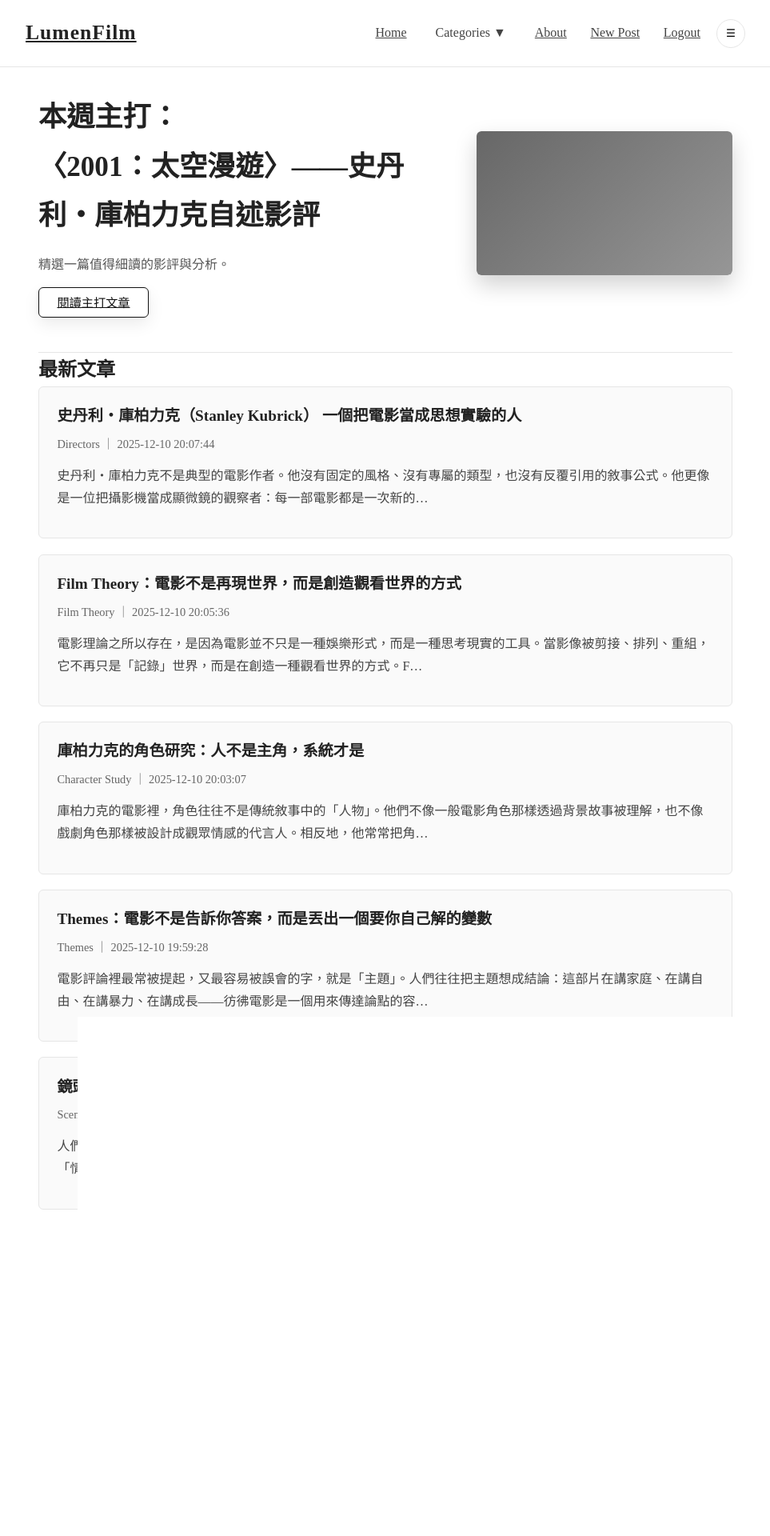
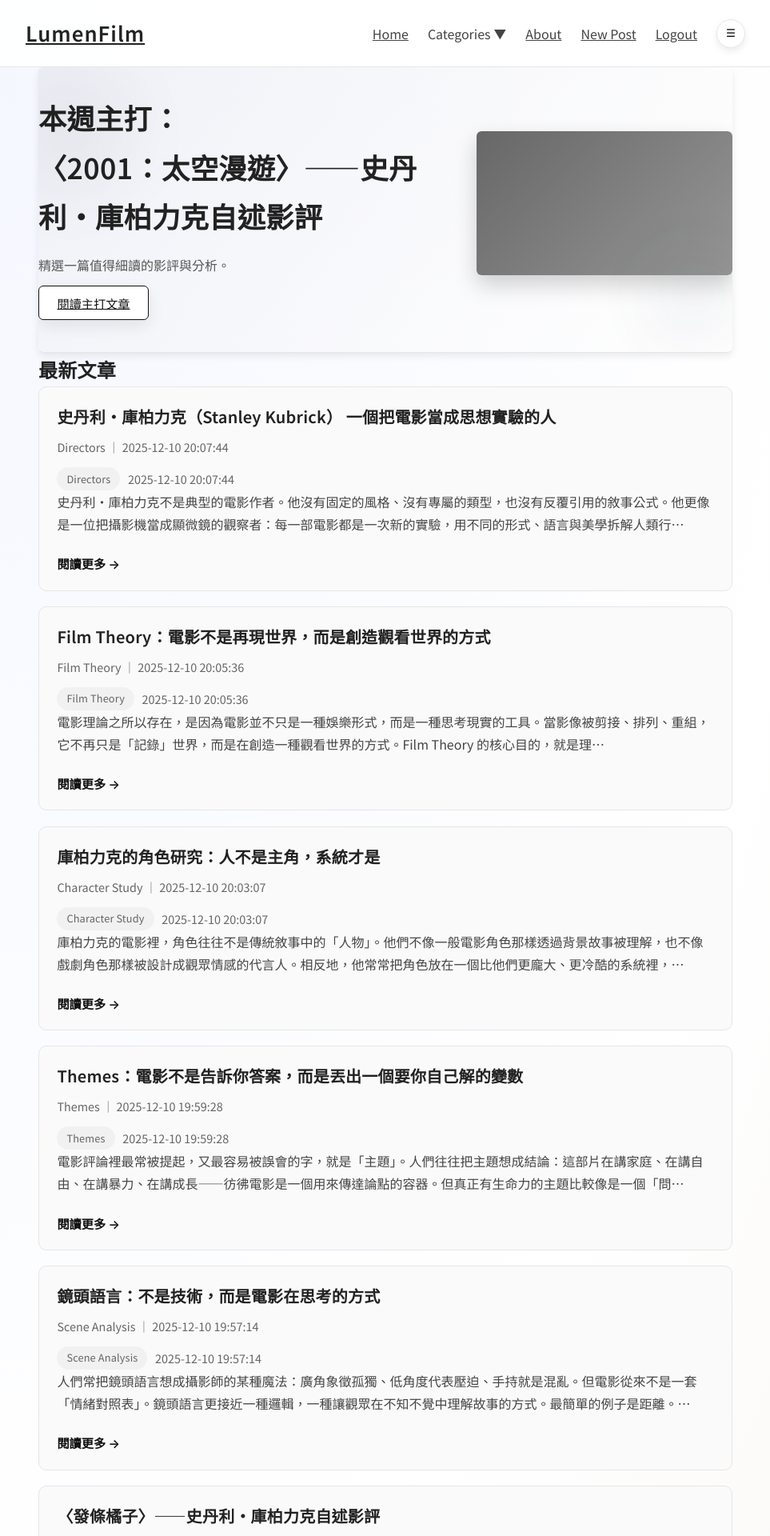
Before and after one commit to leotsai940914/114-1-Department-Computer-Network-and-Programming-, a Flask app: page / in a window 1280 px wide. Shown: the top 1920 px of the page at 80% size, without its empty margins (158-1121 px from the left). Before the commit the page ends 1512 px from the top, so only its background shows below. Run offline with Flask 3, Linux system fonts and the light colour scheme; the visitor is signed in with stand-in values (Sample User, id 1); data comes from the database, SQL or seed files in the repository; both versions use the stored data as it was after the commit; grey boxes are pictures that could not be loaded.

Commit message:
ui優化

```diff
--- a/Final Project/static/css/style.css
+++ b/Final Project/static/css/style.css
@@ -8,12 +8,16 @@
     --color-text: #222222;
     --color-text-muted: #666666;
     --color-border: #e6e6e6;
-    --color-border-soft: #f0f0f0;
+    --color-border-soft: #f5f5f5;
     --color-accent: #111111;
+    --color-accent-soft: #1e293b;
     --color-card-bg: #fafafa;
+    --shadow-sm: 0 4px 10px rgba(0,0,0,0.08);
+    --shadow-md: 0 8px 20px rgba(0,0,0,0.12);
+    --shadow-lg: 0 12px 28px rgba(0,0,0,0.16);
 
     /* ==== 字體 ==== */
-    --font-family-main: "Noto Serif TC", serif;
+    --font-family-main: "Noto Sans TC", "Inter", -apple-system, BlinkMacSystemFont, "Segoe UI", sans-serif;
 
     /* Typography scale */
     --font-size-xl: 2.2rem;   /* Hero 標題 */
@@ -53,7 +57,7 @@ body {
     margin: 0;
     padding: 0;
     font-family: var(--font-family-main);
-    background-color: var(--color-bg);
+    background: radial-gradient(140% 140% at 10% 0%, #f5f7ff 0%, #ffffff 60%, #f8f4f1 100%);
     color: var(--color-text);
     font-size: var(--font-size-base);
     line-height: var(--line-height-base);
@@ -73,6 +77,7 @@ button,
 h1, h2, h3 {
     margin: 0;
     line-height: var(--line-height-base);
+    letter-spacing: 0.01em;
 }
 
 p {
@@ -107,7 +112,24 @@ button,
 
 .site-header {
     border-bottom: 1px solid var(--color-border);
-    background-color: var(--color-bg);
+    background-color: rgba(255,255,255,0.9);
+    backdrop-filter: blur(6px);
+    position: sticky;
+    top: 0;
+    z-index: 1200;
+}
+
+.nav-overlay {
+    position: fixed;
+    inset: 0;
+    background: rgba(0,0,0,0.25);
+    backdrop-filter: blur(2px);
+    display: none;
+    z-index: 1000;
+}
+
+#navOverlay {
+    display: none;
 }
 
 .nav-container {
@@ -115,8 +137,82 @@ button,
     justify-content: space-between;
     align-items: center;
     padding: 1.2rem 0;
+    position: relative;
+    z-index: 1200;
 }
 
+.nav-links {
+    display: flex;
+    align-items: center;
+    position: relative;
+    z-index: 1300;
+    gap: 0.5rem;
+}
+
+.burger-toggle {
+    display: none;
+    width: 40px;
+    height: 40px;
+    border-radius: 50%;
+    border: 1px solid var(--color-border);
+    background: #fff;
+    cursor: pointer;
+    margin-right: 0.8rem;
+    box-shadow: var(--shadow-sm);
+    font-size: 1.1rem;
+}
+
+@media (max-width: 700px) {
+    .nav-container {
+        flex-wrap: wrap;
+    }
+
+    .burger-toggle {
+        display: inline-block;
+    }
+
+    .nav-links {
+        position: fixed;
+        top: 0;
+        right: -100%;
+        width: 75%;
+        max-width: 320px;
+        height: 100vh;
+        flex-direction: column;
+        align-items: flex-start;
+        padding: 1.2rem;
+        gap: 0.8rem;
+        background: #fff;
+        box-shadow: var(--shadow-lg);
+        transition: right var(--transition-normal);
+    }
+
+    .nav-links.nav-open {
+        right: 0;
+    }
+
+    #navOverlay {
+        position: fixed;
+        inset: 0;
+        background: rgba(0,0,0,0.25);
+        backdrop-filter: blur(2px);
+        display: none;
+        z-index: 1100;
+    }
+
+    #navOverlay.show {
+        display: block;
+    }
+
+    .dropdown-menu {
+        position: relative;
+        top: 0;
+        left: 0;
+        width: 100%;
+        box-shadow: none;
+        border: 1px solid var(--color-border);
+    }
+}
 .logo a {
     font-size: 1.6rem;
     font-weight: 600;
@@ -125,15 +221,33 @@ button,
 }
 
 .nav-links a {
-    margin-left: 1.6rem;
+    margin-left: 1rem;
     color: #444;
     font-size: 1rem;
+    position: relative;
 }
 
 .nav-links a:hover {
     color: #000;
     text-decoration: none;
     opacity: 0.8;
+}
+
+.nav-links a::after {
+    content: "";
+    position: absolute;
+    left: 0;
+    bottom: -4px;
+    width: 100%;
+    height: 2px;
+    background: linear-gradient(90deg, #111, #4b5563);
+    transform: scaleX(0);
+    transform-origin: left;
+    transition: transform var(--transition-fast);
+}
+
+.nav-links a:hover::after {
+    transform: scaleX(1);
 }
 
 .admin-menu {
@@ -149,6 +263,9 @@ button,
     width: 36px;
     height: 36px;
     cursor: pointer;
+    display: grid;
+    place-items: center;
+    box-shadow: var(--shadow-sm);
 }
 
 .admin-dropdown {
@@ -191,11 +308,40 @@ button,
     padding: 2rem 0 3rem;
     border-bottom: 1px solid var(--color-border);
     position: relative;
+    overflow: hidden;
+    background: linear-gradient(135deg, rgba(17,17,17,0.03), rgba(255,255,255,0.6));
+    border-radius: var(--radius);
+    box-shadow: var(--shadow-sm);
+}
+
+.hero::before {
+    content: "";
+    position: absolute;
+    width: 320px;
+    height: 320px;
+    background: radial-gradient(ellipse at center, rgba(17,17,17,0.08), transparent 60%);
+    top: -80px;
+    left: -120px;
+    filter: blur(30px);
+    opacity: 0.65;
+}
+
+.hero::after {
+    content: "";
+    position: absolute;
+    width: 260px;
+    height: 260px;
+    background: radial-gradient(circle at center, rgba(30,41,59,0.08), transparent 55%);
+    right: -80px;
+    bottom: -60px;
+    filter: blur(30px);
+    opacity: 0.7;
 }
 
 .hero-title {
     font-size: var(--font-size-xl);
     font-weight: 600;
+    letter-spacing: 0.01em;
 }
 
 .hero-subtitle {
@@ -216,6 +362,7 @@ button,
     border-radius: var(--radius);
     font-size: 0.95rem;
     box-shadow: 0 8px 20px rgba(0,0,0,0.08);
+    background: #fff;
 }
 
 .hero-btn:hover {
@@ -273,17 +420,20 @@ button,
     margin-bottom: 1.2rem;
     background-color: var(--color-card-bg);
     position: relative;
+    transition: transform var(--transition-fast), box-shadow var(--transition-normal), border-color var(--transition-fast);
+    border-radius: 10px;
 }
 
 .post-card:hover {
     background-color: #fff;
-    box-shadow: 0 4px 16px rgba(0,0,0,0.08);
+    box-shadow: var(--shadow-md);
     transform: translateY(-3px);
+    border-color: #dcdcdc;
 }
 
 .post-title {
-    font-size: var(--font-size-md);
-    margin-bottom: 0.4rem;
+    font-size: 1.25rem;
+    margin-bottom: 0.5rem;
 }
 
 .post-badge {
@@ -314,12 +464,52 @@ button,
     margin-bottom: 0.8rem;
 }
 
+.meta-row {
+    display: flex;
+    gap: 0.6rem;
+    align-items: center;
+    flex-wrap: wrap;
+    color: var(--color-text-muted);
+    font-size: var(--font-size-sm);
+}
+
+.meta-chip {
+    background: #f1f1f1;
+    border-radius: 999px;
+    padding: 0.2rem 0.75rem;
+    font-size: 0.8rem;
+    letter-spacing: 0.01em;
+}
+
 .post-excerpt {
     color: #444;
     display: -webkit-box;
     -webkit-line-clamp: 2;
     -webkit-box-orient: vertical;
     overflow: hidden;
+}
+
+.inline-more {
+    font-size: 0.95rem;
+    color: #111;
+    text-decoration: none;
+    font-weight: 600;
+    display: inline-block;
+    margin-top: 0.4rem;
+}
+
+.inline-more:hover {
+    opacity: 0.8;
+}
+
+.empty-state {
+    padding: 1.5rem;
+    border: 1px dashed var(--color-border);
+    border-radius: var(--radius);
+    background: #fafafa;
+    color: #444;
+    text-align: center;
+    margin-top: 1rem;
 }
 
 /* ===================================
@@ -586,47 +773,6 @@ button,
 
 .category-item a:hover {
     opacity: 0.8;
-}
-
-
-/* ===== Dropdown Menu ===== */
-
-.dropdown {
-    position: relative;
-    display: inline-block;
-}
-
-.dropdown-toggle {
-    cursor: pointer;
-    padding: 0.2rem 0.4rem;
-}
-
-.dropdown-menu {
-    display: none;
-    position: absolute;
-    background-color: #ffffff;
-    border: 1px solid var(--color-border);
-    border-radius: var(--radius-sm);
-    padding: 0.5rem 0;
-    min-width: 150px;
-    box-shadow: 0 4px 12px rgba(0,0,0,0.08);
-    z-index: 50;
-}
-
-.dropdown:hover .dropdown-menu {
-    display: block;
-}
-
-.dropdown-menu a {
-    display: block;
-    padding: 0.4rem 1rem;
-    color: #333;
-    text-decoration: none;
-    font-size: 0.95rem;
-}
-
-.dropdown-menu a:hover {
-    background-color: #f5f5f5;
 }
 
 .about-section {
--- a/Final Project/static/js/main.js
+++ b/Final Project/static/js/main.js
@@ -35,6 +35,23 @@ document.addEventListener("DOMContentLoaded", () => {
     document.addEventListener("click", () => menu.classList.remove("open"));
 });
 
+/* Hamburger for small screens (reuse dropdown toggle) */
+document.addEventListener("DOMContentLoaded", () => {
+    const nav = document.querySelector(".nav-links");
+    const burger = document.querySelector(".burger-toggle");
+    const overlay = document.getElementById("navOverlay");
+    if (!nav || !burger) return;
+
+    burger.addEventListener("click", () => {
+        nav.classList.toggle("nav-open");
+        overlay?.classList.toggle("show");
+    });
+
+    overlay?.addEventListener("click", () => {
+        nav.classList.remove("nav-open");
+        overlay.classList.remove("show");
+    });
+});
 
 /* ============================================================
    留言區：前端表單驗證
--- a/Final Project/templates/base.html
+++ b/Final Project/templates/base.html
@@ -9,7 +9,7 @@
     <meta name="viewport" content="width=device-width, initial-scale=1" />
 
     <!-- 字體 -->
-    <link href="https://fonts.googleapis.com/css2?family=Noto+Serif+TC:wght@300;400;500;600;700&display=swap" rel="stylesheet">
+    <link href="https://fonts.googleapis.com/css2?family=Noto+Sans+TC:wght@400;500;600&display=swap" rel="stylesheet">
 
     <!-- 主 CSS -->
     <link rel="stylesheet" href="{{ url_for('static', filename='css/style.css') }}">
@@ -29,6 +29,8 @@
                 {{ settings.site_title or "LumenFilm" }}
             </a>
         </div>
+
+        <button class="burger-toggle" aria-label="Toggle navigation">☰</button>
 
         <nav class="nav-links">
             <a href="{{ url_for('index') }}">Home</a>
@@ -71,6 +73,8 @@
     </div>
 </header>
 
+<div id="navOverlay"></div>
+
 
 <!-- =============================
      MAIN CONTENT
--- a/Final Project/templates/index.html
+++ b/Final Project/templates/index.html
@@ -60,14 +60,27 @@
                 {{ post['category_name'] }} ｜ {{ post['created_at'] }}
             </p>
 
+            <div class="meta-row">
+                <span class="meta-chip">{{ post['category_name'] }}</span>
+                <span>{{ post['created_at'] }}</span>
+            </div>
+
             <p class="post-excerpt">
-                {{ post['content'] | striptags | truncate(80, True, '…') }}
+                {{ post['content'] | striptags | truncate(100, True, '…') }}
             </p>
+            <a class="inline-more" href="{{ url_for('post_routes.post_detail', post_id=post['id']) }}">閱讀更多 →</a>
 
         </div>
         {% endfor %}
     {% else %}
-        <p>目前尚無文章。</p>
+        <div class="empty-state">
+            <p>目前尚無文章。</p>
+            {% if session.get('role') == 'admin' %}
+                <a class="hero-btn" href="{{ url_for('post_routes.new_post') }}">開始撰寫</a>
+            {% else %}
+                <a class="hero-btn" href="{{ url_for('auth_routes.login') }}">登入後新增文章</a>
+            {% endif %}
+        </div>
     {% endif %}
 </section>
 
```
Also changed, not shown: other parts of Final Project/static/css/style.css (+62 -9 lines), Final Project/templates/category_posts.html (+13 -4 lines), Final Project/instance/blog.db.
